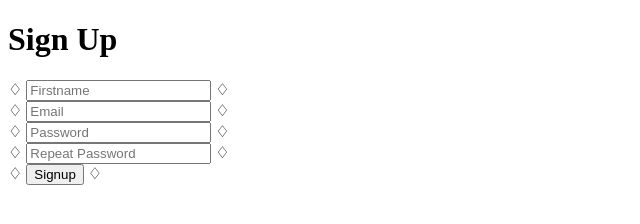
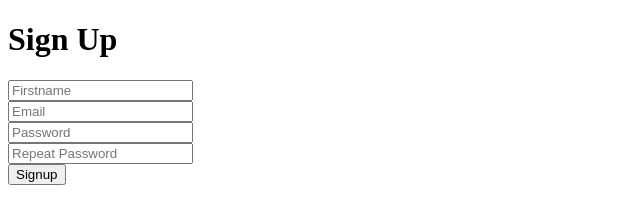
Before and after one commit to liauwkw/liauwkw.github.io, a plain HTML site: page index.html in a window 1280 px wide. Shown: the whole page, without its empty margins (0-640 px from the left). Drawn offline with Linux system fonts and the light colour scheme.

```diff
--- a/index.html
+++ b/index.html
@@ -10,28 +10,28 @@
         <h1>Sign Up</h1>
         <form>
             <div>
-                <spacer type="horizontal" width="100" height="100"> ♢ </spacer>
+                <spacer type="horizontal" width="100" height="100"> </spacer>
                 <input required type="text" name="firstname" id="firstname-input" placeholder="Firstname">
-                <spacer type="horizontal" width="100" height="100"> ♢ </spacer>
+                <spacer type="horizontal" width="100" height="100"> </spacer>
             </div>
             <div>
-                <spacer type="horizontal" width="100" height="100"> ♢ </spacer>
+                <spacer type="horizontal" width="100" height="100"> </spacer>
                 <input required type="email" name="email" id="email-input" placeholder="Email">
-                <spacer type="horizontal" width="100" height="100"> ♢ </spacer>
+                <spacer type="horizontal" width="100" height="100"> </spacer>
             </div>
             <div>
-                <spacer type="horizontal" width="100" height="100"> ♢ </spacer>
+                <spacer type="horizontal" width="100" height="100"> </spacer>
                 <input required type="password" name="password" id="password-input" placeholder="Password">
-                <spacer type="horizontal" width="100" height="100"> ♢ </spacer>
+                <spacer type="horizontal" width="100" height="100"> </spacer>
             </div>
             <div>
-                <spacer type="horizontal" width="100" height="100"> ♢ </spacer>
+                <spacer type="horizontal" width="100" height="100"> </spacer>
                 <input required type="repeat-password" name="repeat-password" id="repeat-password-input" placeholder="Repeat Password">
-                <spacer type="horizontal" width="100" height="100"> ♢ </spacer>
+                <spacer type="horizontal" width="100" height="100"> </spacer>
             </div>
-            <spacer type="horizontal" width="100" height="100"> ♢ </spacer>
+            <spacer type="horizontal" width="100" height="100"> </spacer>
             <button type="submit">Signup</button>
-            <spacer type="horizontal" width="100" height="100"> ♢ </spacer>
+            <spacer type="horizontal" width="100" height="100"> </spacer>
         </form>
     </div>
 </body>
```
